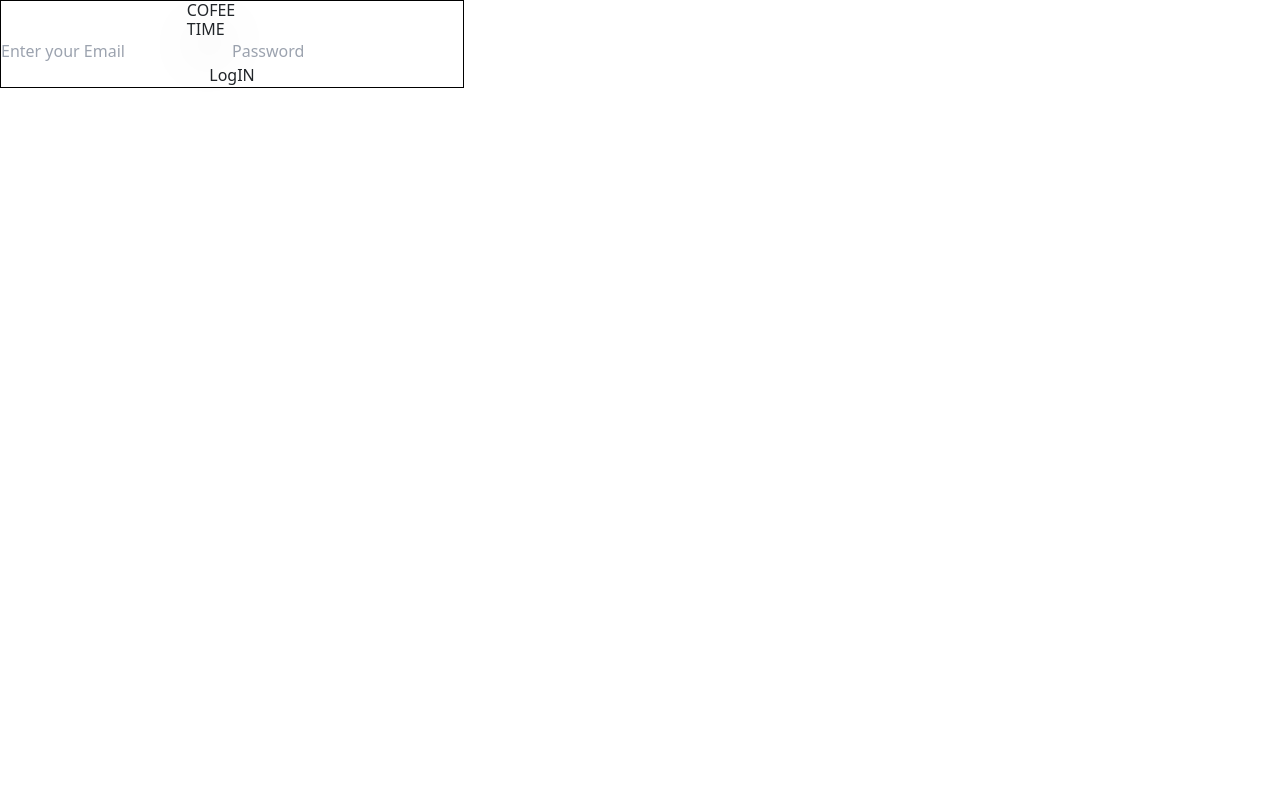
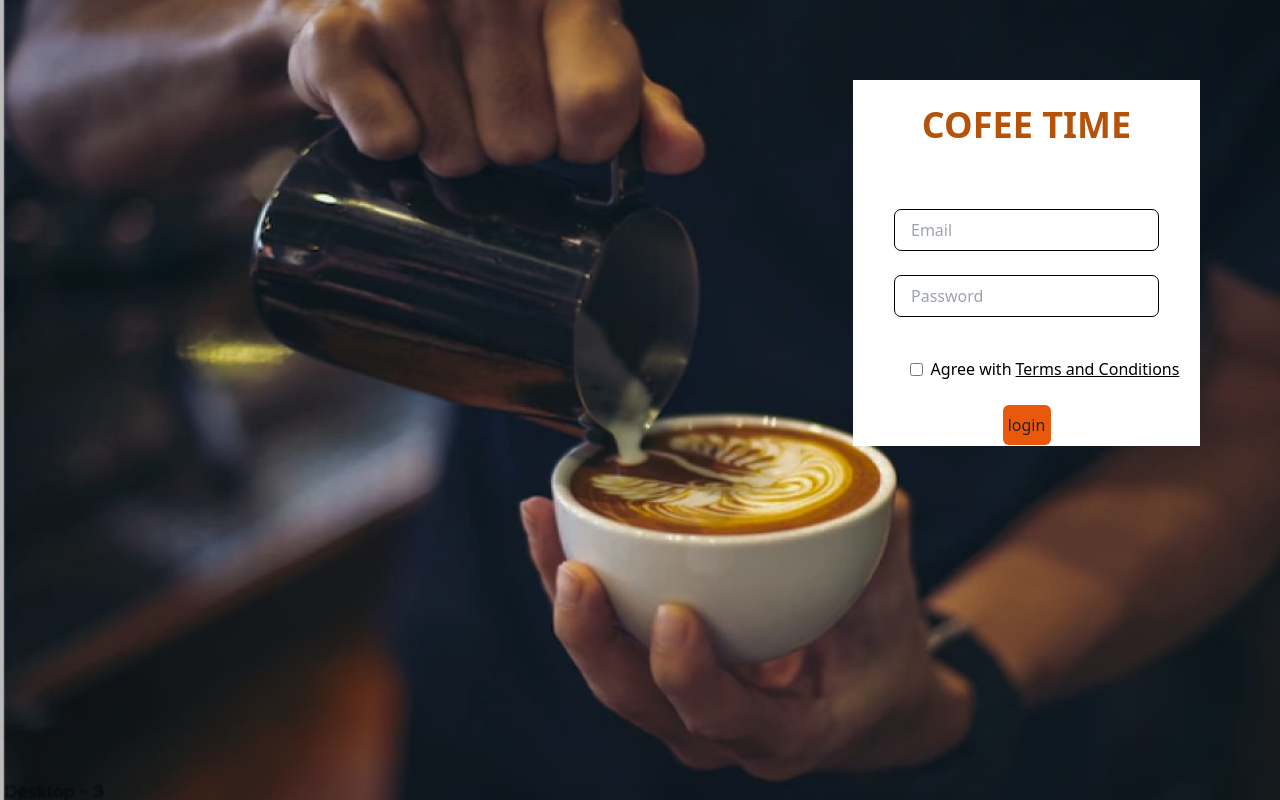
Before and after one commit to Arnavkshk/coffee-project, a React (Create React App) app in the folder front-end/: page / in a window 1280 px wide. Built offline with nearby package versions, Linux system fonts and the light colour scheme.

Commit message:
Login page component added and some styling is left

```diff
--- a/front-end/src/components/login.js
+++ b/front-end/src/components/login.js
@@ -3,30 +3,50 @@ import image1 from "../assets/WhatsApp Image 2023-08-27 at 00.40.27.jpg";
 function login() {
   return (
     <div className="relative">
-      {/* <div className="">
+      <div className="">
       <img
             className="h-screen w-screen"
             src={image1}
             alt=""
           />
-      </div> */}
+      </div>
 
+      <div className=" absolute border border-white bg-white h-max w-max	 grid place-items-center top-20 right-20">
+        <divc className="my-0">
+          <h1 className="font-bold text-4xl m-2 grid place-items-center my-4 text-amber-700">
+            COFEE TIME
+          </h1>
+        </divc>
 
-        <div className=" border border-black h w-fit grid place-items-center top-0">
-          <div>
-            <h1 className="drop-shadow-2xl w-1/3 h-2/3 ">COFEE TIME</h1>
-          </div>
-
-          <div className="credentials ">
-            <input type="email" name="" id="" placeholder="Enter your Email" />
-            <input type="password" name="" id="" placeholder="Password" />
-          </div>
-
-          <div>
-            <button type="submit">LogIN</button>
-          </div>
+        <div className="block flex flex-col space-y-6 m-10 w-">
+          <input
+            className="border border-black p-1 w-max rounded-[7px] px-3 py-2 font-sans text-base"
+            type="text"
+            placeholder="Email"
+          />
+          <input
+            className=" border border-black p-1 rounded-[7px] px-3 py-2 font-sans text-base"
+            type="password"
+            placeholder="Password"
+          />
         </div>
-
+        <div className="flex ml-10  space-x-2 text-black items-center">
+              <input
+                className="rounded-[7px] py-4 w-10"
+                type="checkbox"
+                class="default:ring-2 ..."
+              />
+              <p className="text-black">
+                Agree with
+                <span className="underline px-1 text-black">Terms and Conditions</span>
+              </p>
+            </div>
+            <div className="flex justify-center items-center mt-4">
+              <button className="rounded-[6px] h-10 w-12 bg-orange-600">
+                login
+              </button>
+            </div>
+      </div>
     </div>
   );
 }
```
